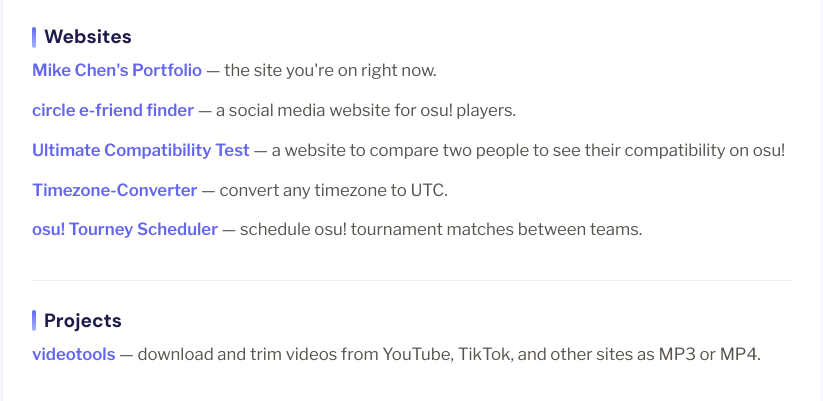
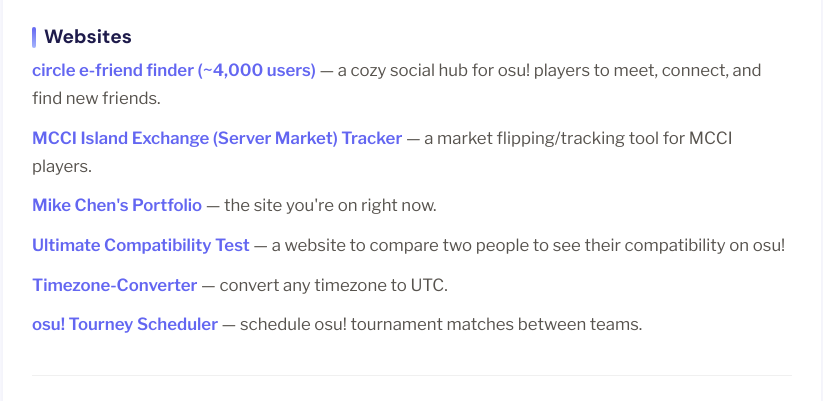
Before and after one commit to mikechen04/Mike-Chen-Portfolio, a plain HTML site: page index.html in a window 1280 px wide. Shown: the part 1797-2198 px from the top of the page, without its empty margins (228-1051 px from the left). Drawn offline with nearby package versions, Linux system fonts and the light colour scheme.

Commit message:
updated website

```diff
--- a/index.html
+++ b/index.html
@@ -450,8 +450,9 @@
 
     <section id="home" class="page-section">
         <h3>Websites</h3>
+        <p><a href="https://circle.aheriez.cafe/" target="_blank" rel="noopener">circle e-friend finder (~4,000 users)</a> — a cozy social hub for osu! players to meet, connect, and find new friends.</p>
+        <p><a href="https://mikechen04.github.io/IEtracker/" target="_blank" rel="noopener">MCCI Island Exchange (Server Market) Tracker</a> — a market flipping/tracking tool for MCCI players.</p>
         <p><a href="https://mikechen04.github.io/Mike-Chen-Portfolio/" target="_blank" rel="noopener">Mike Chen's Portfolio</a> — the site you're on right now.</p>
-        <p><a href="https://circle.aheriez.cafe/" target="_blank" rel="noopener">circle e-friend finder</a> — a social media website for osu! players.</p>
         <p><a href="https://compatibility.aheriez.cafe/" target="_blank" rel="noopener">Ultimate Compatibility Test</a> — a website to compare two people to see their compatibility on osu!</p>
         <p><a href="https://mikechen04.github.io/Timezone-Converter" target="_blank" rel="noopener">Timezone-Converter</a> — convert any timezone to UTC.</p>
         <p><a href="https://osu-tourney-scheduler.onrender.com/" target="_blank" rel="noopener">osu! Tourney Scheduler</a> — schedule osu! tournament matches between teams.</p>
```
